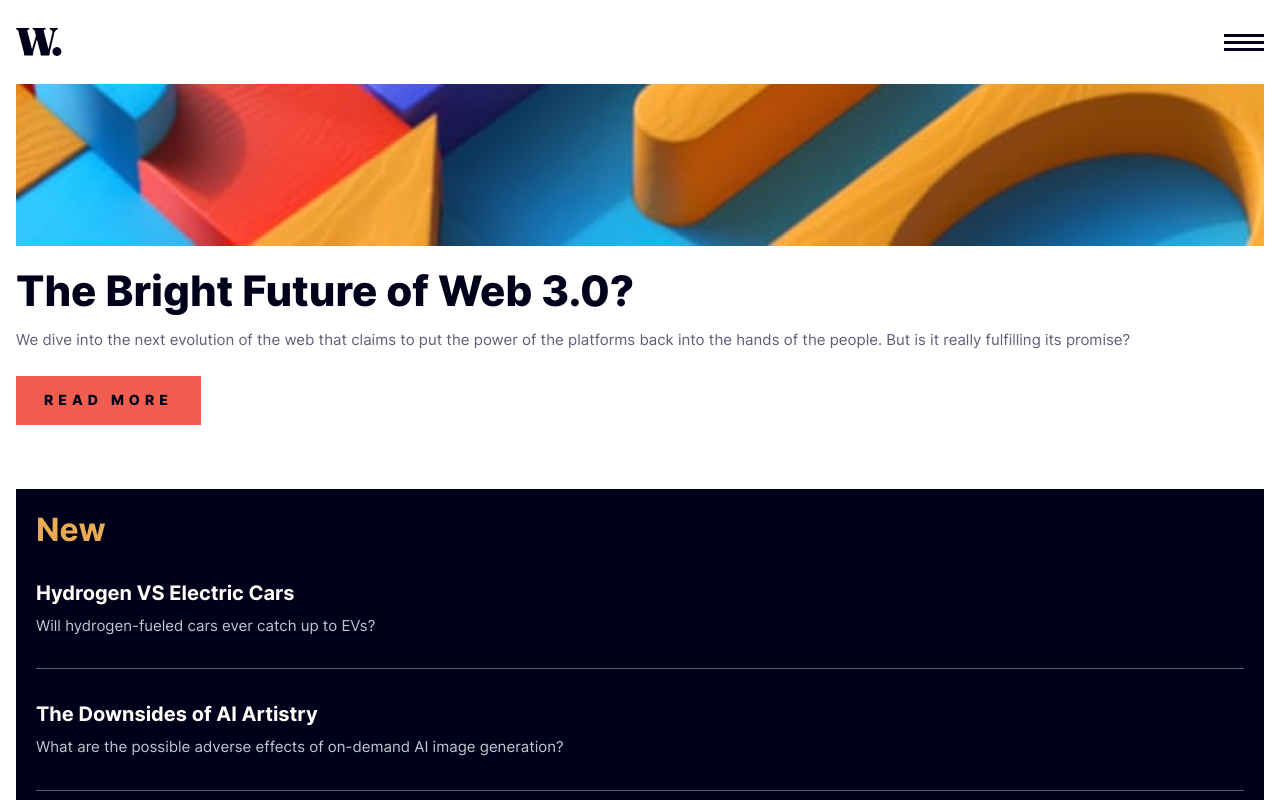
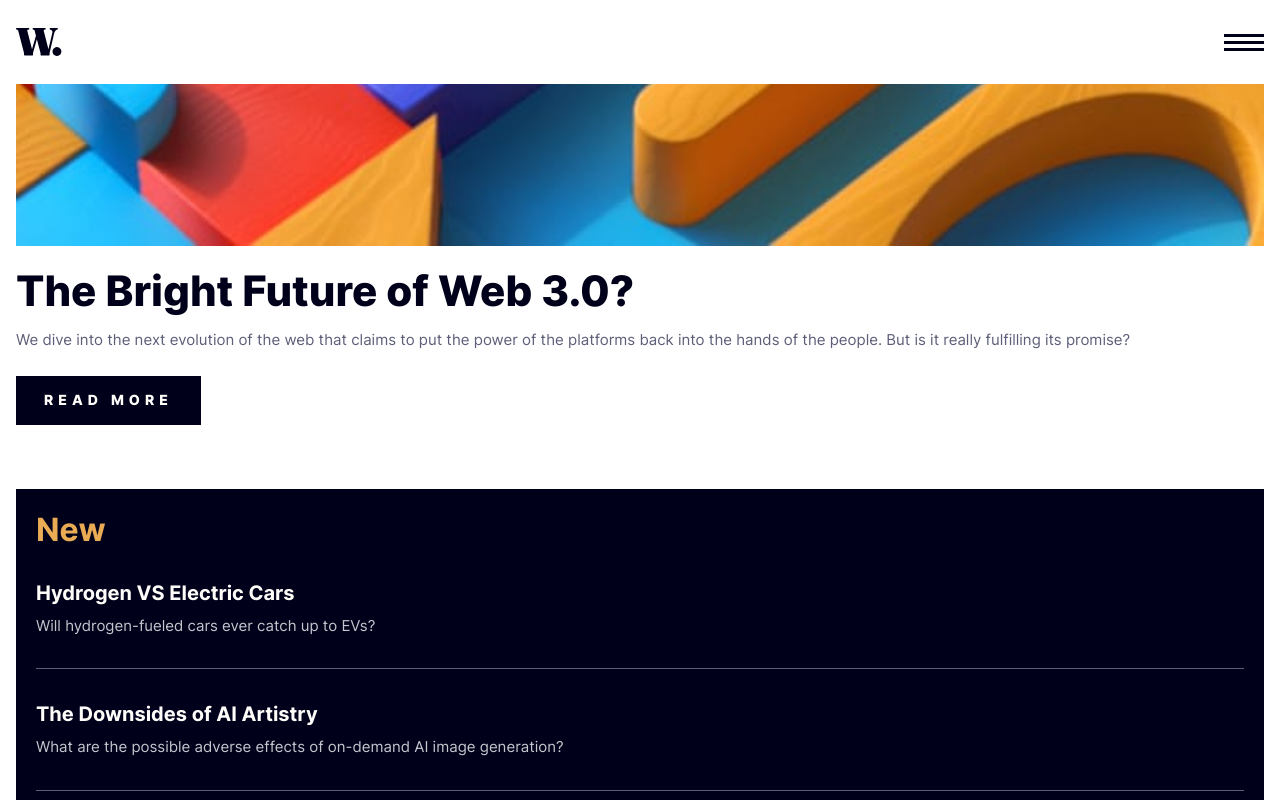
Before and after one commit to VenusY/frontend-mentor-news-homepage, a React app: page / in a window 1280 px wide. In both pictures the pointer is over the button "READ MORE". Shown: the part 934-1734 px from the top of the page. Built offline with nearby package versions, Linux system fonts and the light colour scheme.

Commit message:
Change font and background colour of read more button on hover

```diff
--- a/src/styles/scss/MainArticle.scss
+++ b/src/styles/scss/MainArticle.scss
@@ -39,5 +39,14 @@
     text-transform: uppercase;
     letter-spacing: u.rem(5);
     line-height: 1.2;
+    transition-property: color, background;
+    transition-duration: 150ms;
+    transition-timing-function: ease-in-out;
+
+    &:hover,
+    &:focus-visible {
+      color: var(--off-white);
+      background: var(--very-dark-blue);
+    }
   }
 }
```
